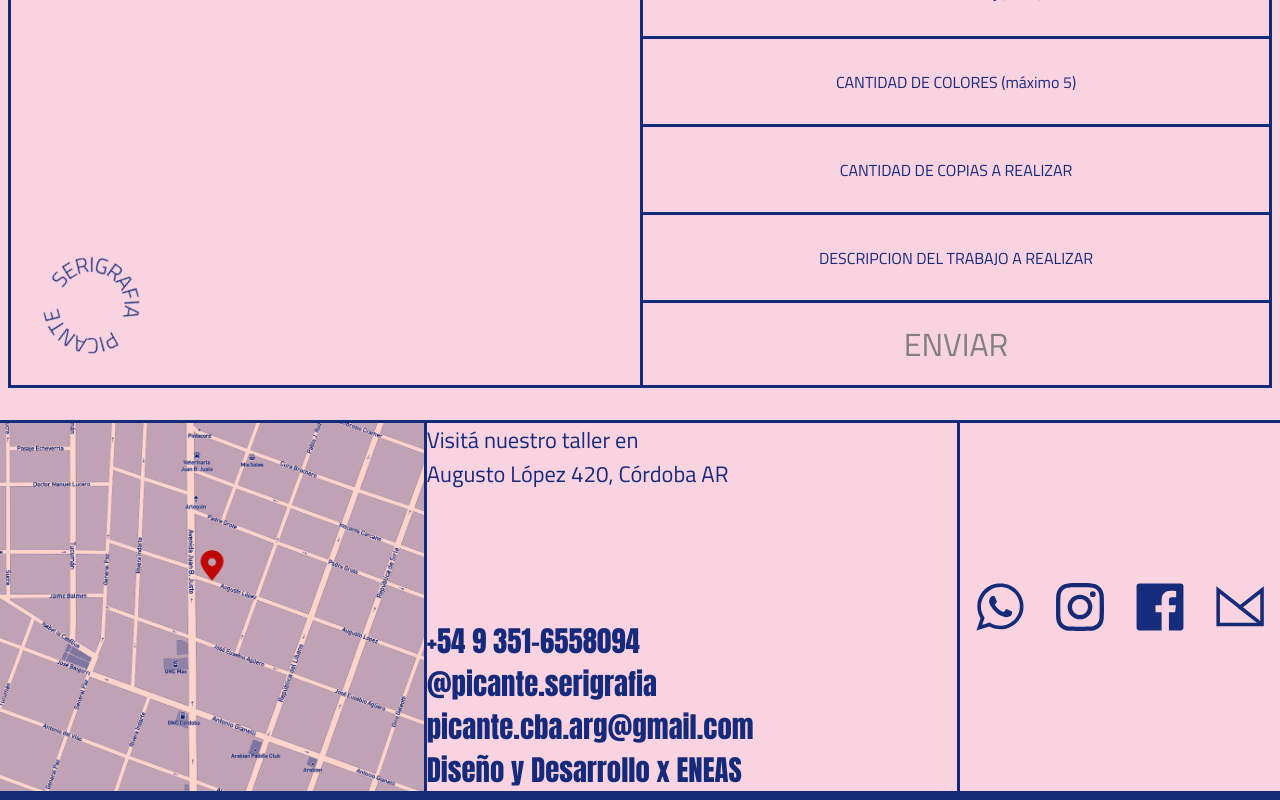
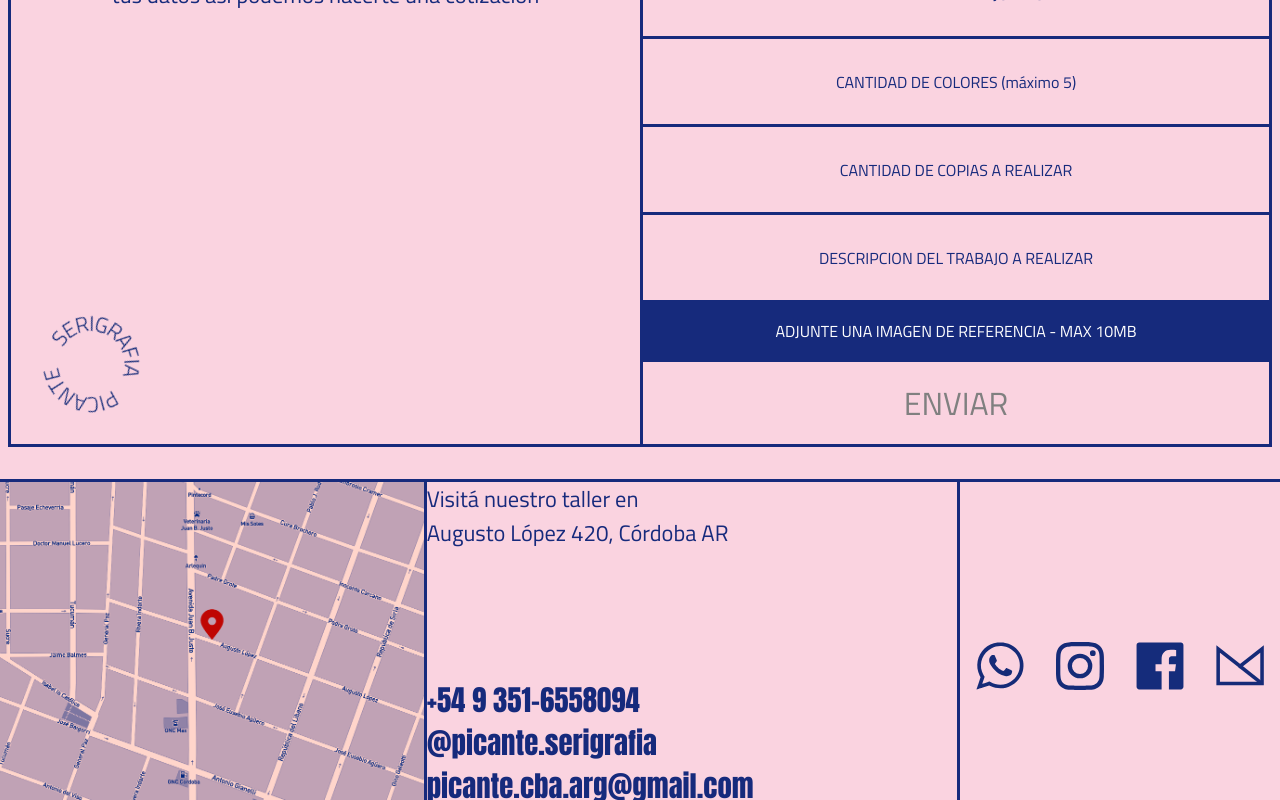
Before and after one commit to eneasbaroni/Picante-Next, a Next.js app: page /presupuesto in a window 1280 px wide. Shown: the part 682-1482 px from the top of the page. Built offline with nearby package versions, Linux system fonts and the light colour scheme.

Commit message:
Formulario con Imagen

```diff
--- a/package.json
+++ b/package.json
@@ -9,6 +9,7 @@
     "lint": "next lint"
   },
   "dependencies": {
+    "axios": "^1.4.0",
     "emailjs-com": "^3.2.0",
     "next": "12.3.1",
     "react": "18.2.0",
--- a/pages/presupuesto.js
+++ b/pages/presupuesto.js
@@ -3,8 +3,7 @@ import { useState } from "react"
 import Layout from "../components/Layout/Layout"
 import Swal from "sweetalert2"
 import { useRouter } from "next/router"
-
-import { send } from "emailjs-com"
+import axios from 'axios';
 import Loader from "../components/Loader/Loader"
 
 const Input = ({placeholder, name, label, foo}) => {
@@ -22,12 +21,13 @@ const Presupuesto = () => {
   const router = useRouter()
   const [loading, setLoading] = useState(false)
 
+  const [selectedFile, setSelectedFile] = useState(null)
   const [user, setUser] = useState({
     nombre:"",
     apellido:"",
     telefono:"",
     email:"",
-    soporte:"",
+    soporte:"Tela",
     medida:"",
     cantidadColores:"",
     cantidad:"",
@@ -41,46 +41,58 @@ const Presupuesto = () => {
     })
   }
 
+  const handleFileSelect = (event) => {
+    setSelectedFile(event.target.files[0])
+  }
+
+
+
   const sendData = (e) => {
     e.preventDefault();
     setLoading(true)
-    console.log(user);
 
-    /* Swal.fire({
-      html:'Formulario Enviado!',
-      confirmButtonText: "VOLVER AL INICIO"
+    if (selectedFile) {
+
+      /* limitar el tamaño del archivo */
+      if (selectedFile.size > 10000000) {
+        Swal.fire({
+          icon: 'error',
+          title: 'Oops...',
+          text: 'El archivo es demasiado grande, el tamaño máximo es de 10MB',
         })
+        setLoading(false)
+        return
+      }
 
-      setTimeout(() => {
-      router.push("/")
-    }, 900); */
+      const formData = new FormData();
+      formData.append("file", selectedFile);
+      formData.append('nombre', user.nombre);
+      formData.append('apellido', user.apellido);
+      formData.append('telefono', user.telefono);
+      formData.append('email', user.email);
+      formData.append('soporte', user.soporte);
+      formData.append('medida', user.medida);
+      formData.append('cantidadColores', user.cantidadColores);
+      formData.append('cantidad', user.cantidad);
+      formData.append('descripcion', user.descripcion);
 
-
-
-    send(
-      //los keys de emailJS https://www.emailjs.com/
-      process.env.NEXT_PUBLIC_SERVICE_ID,
-      process.env.NEXT_PUBLIC_TEMPLATE_ID,
-      user,
-      process.env.NEXT_PUBLIC_USER_ID
-    )
-     .then((response) => {
+      axios.post("https://picante-server.onrender.com/send-budget", formData)
+        .then(response => {
+          console.log('respuesta del server', response.data);
           setLoading(false)
           Swal.fire({
             html:'Gracias por tu consulta<BR/>Te responderemos luego de analizar tu proyecto',
             confirmButtonText: "VOLVER AL INICIO"
           })
-
           setTimeout(() => {
             router.push("/")
           }, 500);
-
-
         })
-      .catch((err) => {
-
-      console.log('FAILED...', err);
-    });
+        .catch(error => {
+          console.log('error del server', error);
+          setLoading(false)
+        })
+    }
   }
 
 
@@ -123,10 +135,18 @@ const Presupuesto = () => {
         <Input placeholder="CANTIDAD DE COLORES (máximo 5)" name="cantidadColores" label="Cantidad de Colores" foo={handleInputChange}/>
         <Input placeholder="CANTIDAD DE COPIAS A REALIZAR" name="cantidad" label="Cantidad de Copias" foo={handleInputChange}/>
         <Input placeholder="DESCRIPCION DEL TRABAJO A REALIZAR" name="descripcion" label="Breve Descripción" foo={handleInputChange}/>
+
+        <>
+
+            <label className="fileSelectorLabel" htmlFor="file">ADJUNTE UNA IMAGEN DE REFERENCIA - MAX 10MB</label>
+            <input className="fileSelector"  type="file" name="file" id="file" onChange={handleFileSelect}/>
+
+        </>
+
         {/* <label htmlFor='descripcion'>Breve Descripción</label>
         <input required placeholder='DESCRIPCION DEL TRABAJO A REALIZAR' className="userInput lastInput" type="text" name='descripcion' id='descripcion' onChange={handleInputChange}></input> */}
 
-        {nombreRegex.test(user.nombre) && apellidoRegex.test(user.apellido) && telefonoRegex.test(user.telefono) && emailRegex.test(user.email) && user.medida && user.cantidad && user.descripcion
+        {nombreRegex.test(user.nombre) && apellidoRegex.test(user.apellido) && telefonoRegex.test(user.telefono) && emailRegex.test(user.email) && user.medida && user.cantidad && user.descripcion && selectedFile
           ?<button className="col-2 enviarBtn" type="submit">Enviar</button>
           :<button className="col-2 enviarBtnDesabilitado" disabled type="submit">ENVIAR</button>
         }
--- a/styles/formulario.css
+++ b/styles/formulario.css
@@ -62,6 +62,23 @@
 
 .formularioContainer .formulario label{
  display: none;
+}
+
+.formularioContainer .formulario .fileSelectorLabel{
+  grid-column: 1 / span 12;
+  display:block;
+  background-color: var(--main-color);
+  border: solid 3px var(--main-color);
+  border-bottom: none;
+  height: auto;
+  padding: 1rem 0 ;
+  text-align: center;
+  /* font-family: "Monument"; */
+  color:white;
+}
+
+.formularioContainer .formulario input[type="file"]{
+  display: none;
 }
 
 .formularioContainer .formulario input, .formularioContainer .formulario select, .enviarBtn, .enviarBtnDesabilitado{
```
Also changed, not shown: 1 other file (tests, documents, lock files or other folders). Lines whose indentation alone changed are shown as unchanged.
